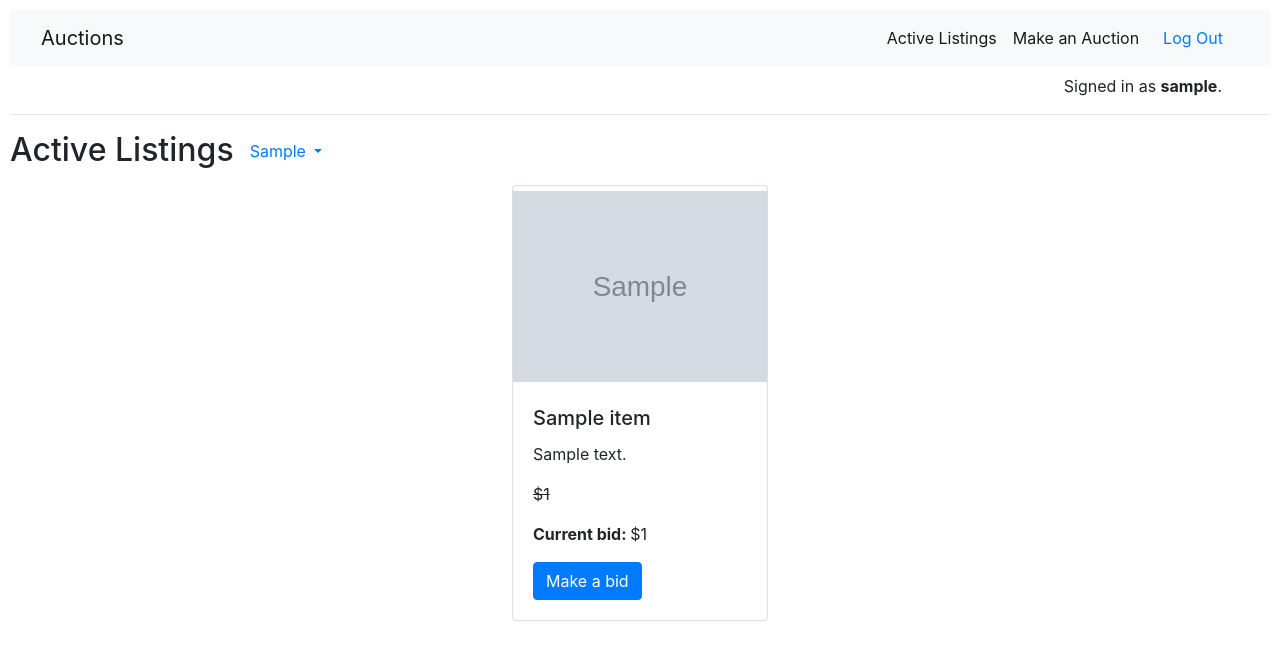
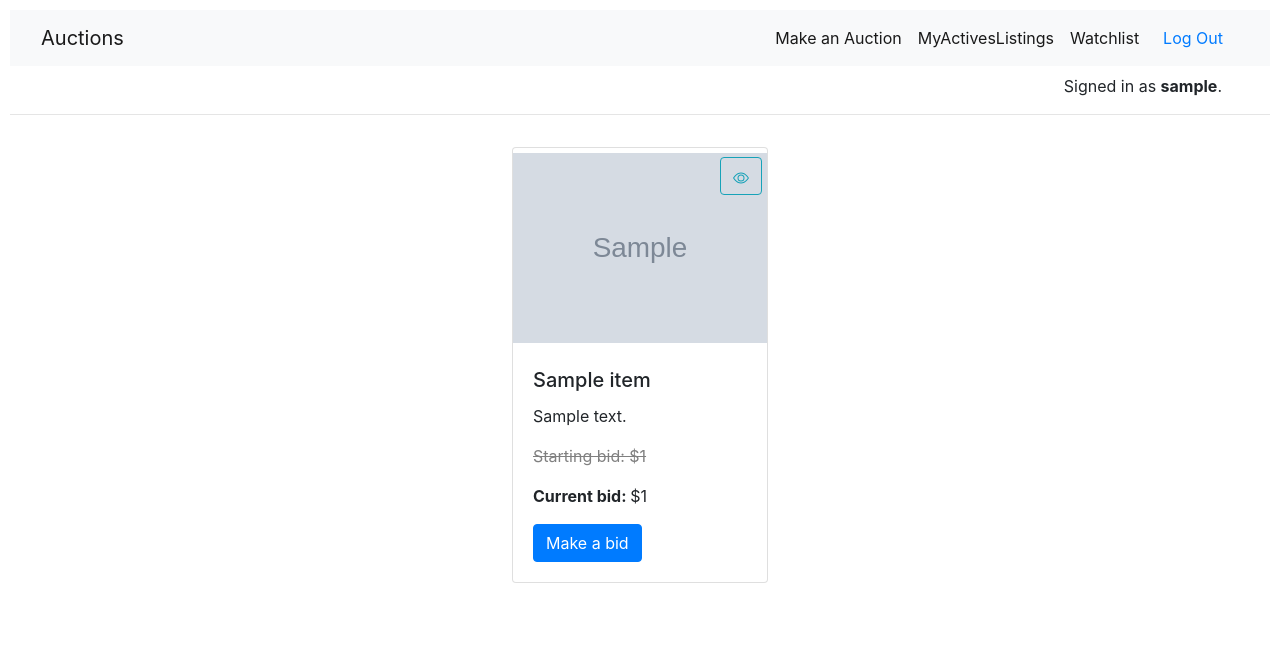
Before and after one commit to santipdmonte/CS50W, a Django app: template commerce/auctions/templates/auctions/index.html in a window 1280 px wide. Shown: the top 660 px of the page. Run offline with Django 3.2, Linux system fonts and the light colour scheme; a user stored in the database is signed in; tables that the repository leaves empty hold one stand-in row (values such as "Sample post"); the template is opened without the code that fills it: most values are stand-ins (such as "Sample title", 1, 10 or a date in 2020); grey boxes marked "Sample" are stand-in pictures; some libraries are stand-ins or nearby versions.

Commit message:
Project 2: commerce - New style page

```diff
--- a/commerce/auctions/models.py
+++ b/commerce/auctions/models.py
@@ -2,7 +2,7 @@ from django.contrib.auth.models import AbstractUser
 from django.db import models
 
 class User(AbstractUser):
-    whatchlist = models.ManyToManyField("Auction_listing", blank=True, related_name="watchlist")
+    watchlist = models.ManyToManyField("Auction_listing", blank=True, related_name="watchlist")
 
 class Category(models.Model):
     id = models.AutoField(primary_key=True)
--- a/commerce/auctions/templates/auctions/index.html
+++ b/commerce/auctions/templates/auctions/index.html
@@ -3,9 +3,10 @@
 {% block body %}
 
     <div class="d-flex">
-        <h2>Active Listings</h2>
+        <h2>{{ message }}</h2>
 
         <div>
+            {% if message == "Active Listing" %}
                 {% if selected_category %}
                     <a class="nav-link dropdown-toggle active" href="#" id="navbarDropdown" role="button" data-bs-toggle="dropdown" aria-expanded="false">
                     {{selected_category}}
@@ -21,12 +22,14 @@
                             <li><a class="dropdown-item" href="{% url 'category_page' category.id %}">{{ category }}</a></li>
                         {% endfor %}
                     </ul>
+            {% endif %}
         </div>
     </div>
 
     <div class="row d-flex flex-wrap justify-content-center">
+
         {% for item in listing %}
-            <div class="card m-2" style="width: 16rem;">
+            <div class="card m-2" style="width: 16rem; position: relative;">
                 <img src="{{ item.image_url }}" class="card-img-top" alt="..." style=" height: 200px; overflow: hidden; object-fit: contain;">
                 <div class="card-body">
                     <h5 class="card-title">{{ item.title }}</h5>
@@ -34,15 +37,56 @@
                     {% if item.starting_bid == item.actual_bid %}
                     <p><b>Starting bid: </b>${{ item.starting_bid }}</p>
                     {% else %}
-                  <p><s>${{ item.starting_bid }}</s></p>
+                    <p style="color:grey"><s>Starting bid: ${{ item.starting_bid }}</s></p>
                     <p><b>Current bid: </b>${{ item.actual_bid }}</p>
                     {% endif %}
+                    {% if message == 'My Actives listings' %}
+                        <form action="{% url 'listing_page' id=item.id %}" method="post">
+                            {% csrf_token %}
+                            <input type="hidden" value="close_bid" name="type_form">
+                            <input type="submit" class="btn btn-danger" value="Close bid">
+                        </form>
+                    {% else %}
                         <a href="{% url 'listing_page' id=item.id %}" class="btn btn-primary">Make a bid</a>
+                    {% endif %}
                 </div>
+
+
+                {% if user.is_authenticated and message != "My Actives listings"%}
+                    <!-- Watchlist button -->
+                    <form action="{% url 'listing_page' id=item.id %}" method="post">
+                        {% csrf_token %}
+
+                        <input type="hidden" value="from_index" name="from">
+                        {% if item in watchlist %}
+                            <!-- Remove from watchlist -->
+                            <input type="hidden" value="remove_watchlist" name="type_form">
+                            <button class="btn btn-outline-warning mt-3" type="submit" value="Remove from watchlist" style="position: absolute; top: -7px; right: 5px;">
+                                <svg xmlns="http://www.w3.org/2000/svg" width="16" height="16" fill="currentColor" class="bi bi-eye-slash" viewBox="0 0 16 16">
+                                    <path d="M13.359 11.238C15.06 9.72 16 8 16 8s-3-5.5-8-5.5a7.028 7.028 0 0 0-2.79.588l.77.771A5.944 5.944 0 0 1 8 3.5c2.12 0 3.879 1.168 5.168 2.457A13.134 13.134 0 0 1 14.828 8c-.058.087-.122.183-.195.288-.335.48-.83 1.12-1.465 1.755-.165.165-.337.328-.517.486l.708.709z"/>
+                                    <path d="M11.297 9.176a3.5 3.5 0 0 0-4.474-4.474l.823.823a2.5 2.5 0 0 1 2.829 2.829l.822.822zm-2.943 1.299.822.822a3.5 3.5 0 0 1-4.474-4.474l.823.823a2.5 2.5 0 0 0 2.829 2.829z"/>
+                                    <path d="M3.35 5.47c-.18.16-.353.322-.518.487A13.134 13.134 0 0 0 1.172 8l.195.288c.335.48.83 1.12 1.465 1.755C4.121 11.332 5.881 12.5 8 12.5c.716 0 1.39-.133 2.02-.36l.77.772A7.029 7.029 0 0 1 8 13.5C3 13.5 0 8 0 8s.939-1.721 2.641-3.238l.708.709zm10.296 8.884-12-12 .708-.708 12 12-.708.708z"/>
+                                </svg>
+                            </button>
+                        {% else %}
+                            <!-- Add to watchlist -->
+                            <input type="hidden" value="add_watchlist" name="type_form">
+                            <button class="btn btn-outline-info mt-3" type="submit" value="Add to watchlist" style="position: absolute; top: -7px; right: 5px;">
+                                <svg xmlns="http://www.w3.org/2000/svg" width="16" height="16" fill="currentColor" class="bi bi-eye" viewBox="0 0 16 16">
+                                    <path d="M16 8s-3-5.5-8-5.5S0 8 0 8s3 5.5 8 5.5S16 8 16 8zM1.173 8a13.133 13.133 0 0 1 1.66-2.043C4.12 4.668 5.88 3.5 8 3.5c2.12 0 3.879 1.168 5.168 2.457A13.133 13.133 0 0 1 14.828 8c-.058.087-.122.183-.195.288-.335.48-.83 1.12-1.465 1.755C11.879 11.332 10.119 12.5 8 12.5c-2.12 0-3.879-1.168-5.168-2.457A13.134 13.134 0 0 1 1.172 8z"/>
+                                    <path d="M8 5.5a2.5 2.5 0 1 0 0 5 2.5 2.5 0 0 0 0-5zM4.5 8a3.5 3.5 0 1 1 7 0 3.5 3.5 0 0 1-7 0z"/>
+                                </svg>
+                            </button>
+                        {%  endif %}
+                    </form>
+                {% endif %}
+
             </div>
         {% endfor %}
+
         {% if not listing %}
             <p>No items in this category</p>
         {% endif %}
+
     </div>
 {% endblock %}
--- a/commerce/auctions/templates/auctions/layout.html
+++ b/commerce/auctions/templates/auctions/layout.html
@@ -19,17 +19,14 @@
 
               <div class="collapse navbar-collapse justify-content-end" id="navbarSupportedContent">
                 <ul class="navbar-nav me-auto mb-2 mb-lg-0">
-                    <li class="nav-item">
-                        <a class="nav-link active" aria-current="page" href="{% url 'index' %}">Active Listings</a>
-                    </li>
 
                     <!-- <li class="nav-item dropdown">
                         <a class="nav-link dropdown-toggle active" href="#" id="navbarDropdown" role="button" data-bs-toggle="dropdown" aria-expanded="false">
-                          TODO: Category
+                            TODO: Category
                         </a>
                         <ul class="dropdown-menu" aria-labelledby="navbarDropdown">
                             {% for category in categories %}
-                                <li><a class="dropdown-item" href="{% url 'category_page' category.id %}">{{ category }}</a></li>
+                            <li><a class="dropdown-item" href="{% url 'category_page' category.id %}">{{ category }}</a></li>
                             {% endfor %}
                         </ul>
                     </li> -->
@@ -37,6 +34,16 @@
                     <li class="nav-item">
                         <a class="nav-link active" aria-current="page" href="{% url 'new_auction' %}">Make an Auction</a>
                     </li>
+
+                    {% if user.is_authenticated %}
+                        <li class="nav-item">
+                            <a class="nav-link active" aria-current="page" href="{% url 'my_active_listing' %}">MyActivesListings</a>
+                        </li>
+
+                        <li class="nav-item">
+                            <a class="nav-link active" aria-current="page" href="{% url 'watchlist' %}">Watchlist</a>
+                        </li>
+                    {% endif %}
 
                 </ul>
 
--- a/commerce/auctions/templates/auctions/listing_page.html
+++ b/commerce/auctions/templates/auctions/listing_page.html
@@ -70,6 +70,7 @@
                                     <form action="{% url 'listing_page' id=listing.id %}" method="post">
                                         {% csrf_token %}
 
+                                        <input type="hidden" value="from_listing_page" name="from">
                                         {% if is_in_watchlist %}
                                             <!-- Remove from watchlist -->
                                             <input type="hidden" value="remove_watchlist" name="type_form">
--- a/commerce/auctions/urls.py
+++ b/commerce/auctions/urls.py
@@ -8,6 +8,8 @@ urlpatterns = [
     path("logout", views.logout_view, name="logout"),
     path("register", views.register, name="register"),
     path("new_auction", views.new_auction, name="new_auction"),
+    path("watchlist", views.watchlist, name="watchlist"),
+    path("my_active_listing", views.my_active_listing, name="my_active_listing"),
     path("category/<str:category_id>", views.category_page, name="category_page"),
     path("<str:id>", views.listing_page, name="listing_page")
 ]
```
Also changed, not shown: commerce/auctions/views.py (+41 -5 lines), commerce/auctions/migrations/0005_rename_whatchlist_user_watchlist.py (added), commerce/db.sqlite3. Lines whose indentation alone changed are shown as unchanged.
